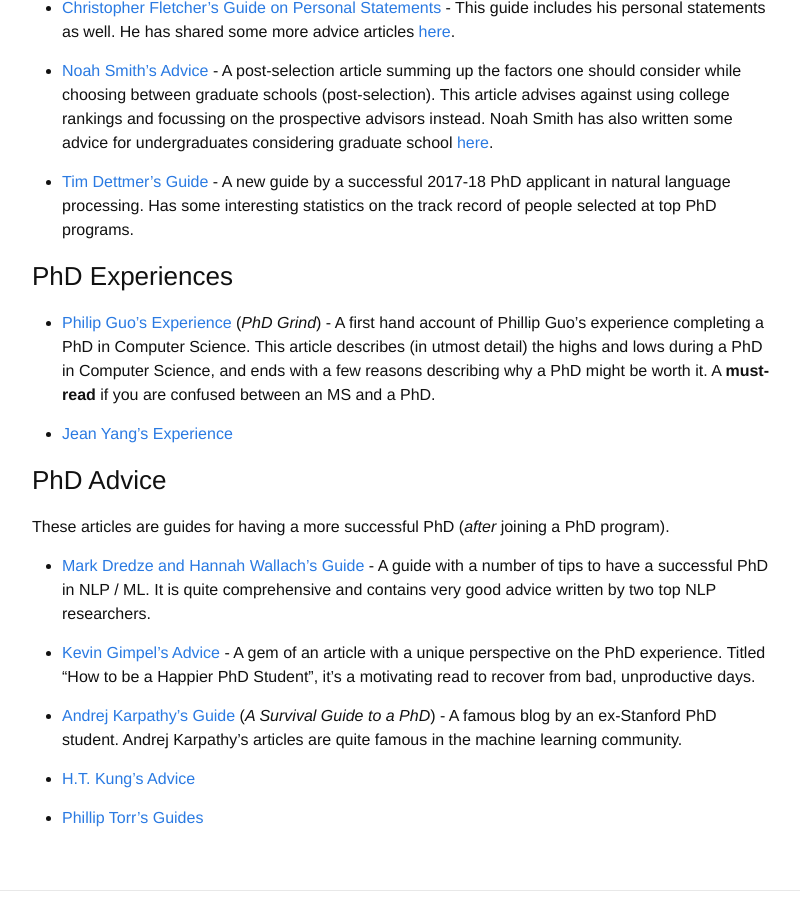
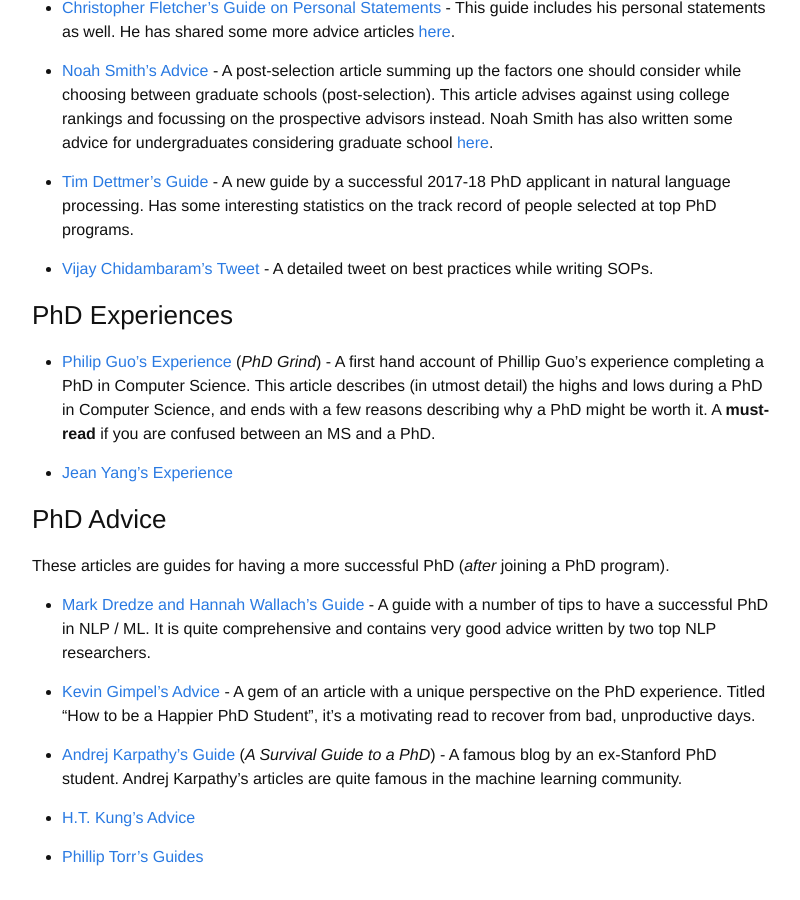
Before and after one commit to martiansideofthemoon/martiansideofthemoon.github.io, a Jekyll site: the page built from _posts/2018-05-30-grad-resources.markdown, in a window 1280 px wide and 900 px high, scrolled down 1461 px. Shown: the whole window, without its empty margins (238-1038 px from the left). Built offline with Jekyll 4.4.1, drawn with Linux system fonts in a browser that asks for light colours; comment, search, counter and statistics services are not loaded.

Commit message:
Adding vijay chidambaram guide

```diff
--- a/_posts/2018-05-30-grad-resources.markdown
+++ b/_posts/2018-05-30-grad-resources.markdown
@@ -41,6 +41,8 @@ Prof. Jason Eisner has written several excellent advice articles [here](http://w
 
 * [Tim Dettmer's Guide](http://timdettmers.com/2018/11/26/phd-applications/) - A new guide by a successful 2017-18 PhD applicant in natural language processing. Has some interesting statistics on the track record of people selected at top PhD programs.
 
+* [Vijay Chidambaram's Tweet](https://twitter.com/vj_chidambaram/status/933388419589459969) - A detailed tweet on best practices while writing SOPs.
+
 ### PhD Experiences
 
 * [Philip Guo's Experience](http://www.pgbovine.net/PhD-memoir/pguo-PhD-grind.pdf) (*PhD Grind*) - A first hand account of Phillip Guo's experience completing a PhD in Computer Science. This article describes (in utmost detail) the highs and lows during a PhD in Computer Science, and ends with a few reasons describing why a PhD might be worth it. A **must-read** if you are confused between an MS and a PhD.
```
